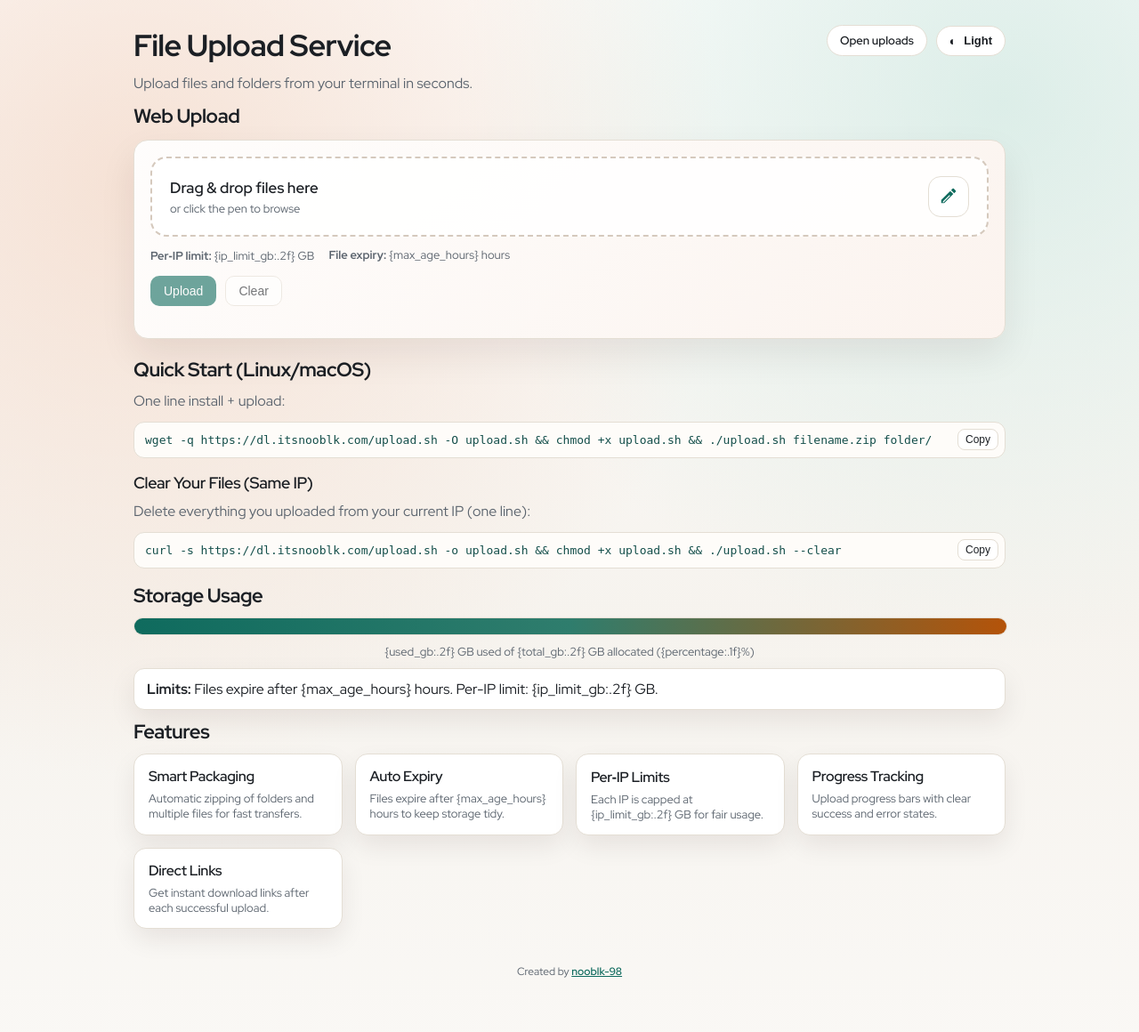
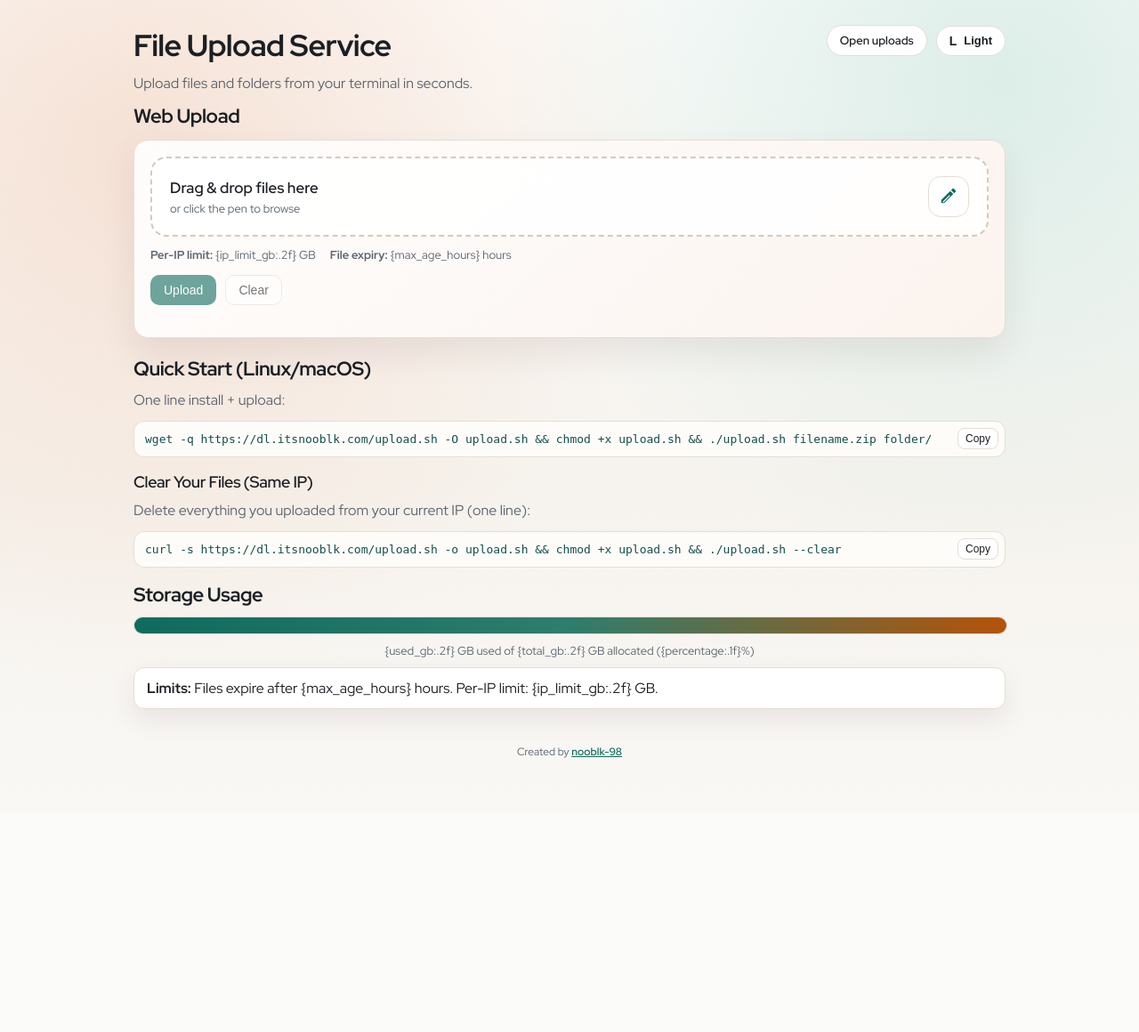
Before and after one commit to nooblk-98/temp-file-share, a Python web app: template backend/templates/index.html in a window 1280 px wide. Shown: the whole page at 89% size. After the commit the page ends 852 px from the top, so only its background shows below. Run offline with Jinja, Linux system fonts and the light colour scheme; the template is opened without the code that fills it, so the values that code supplies are empty.

Commit message:
Remove features section and update theme toggle icons
The features section and related CSS were removed from index.html and styles.css to simplify the UI. Theme toggle icons were changed from Unicode symbols to 'T', 'D', and 'L' in app.js and templates for improved clarity. Minor text adjustment was made to the per-IP limit label.

```diff
--- a/backend/static/app.js
+++ b/backend/static/app.js
@@ -21,7 +21,7 @@ const applyTheme = (theme) => {
     const isDark = theme === 'dark';
     if (themeToggle) themeToggle.setAttribute('aria-pressed', String(isDark));
     if (themeLabel) themeLabel.textContent = isDark ? 'Dark' : 'Light';
-    if (themeIcon) themeIcon.textContent = isDark ? '◑' : '◐';
+    if (themeIcon) themeIcon.textContent = isDark ? 'D' : 'L';
 };
 
 const initTheme = () => {
--- a/backend/static/styles.css
+++ b/backend/static/styles.css
@@ -367,31 +367,6 @@ footer {
     font-weight: 600;
 }
 
-.features-grid {
-    display: grid;
-    gap: 14px;
-    grid-template-columns: repeat(auto-fit, minmax(220px, 1fr));
-    margin-top: 10px;
-}
-
-.feature-card {
-    border: 1px solid var(--border);
-    border-radius: 14px;
-    padding: 14px 16px;
-    background: var(--panel);
-    box-shadow: 0 12px 28px var(--shadow);
-}
-
-.feature-card h3 {
-    margin: 0 0 6px;
-    font-size: 16px;
-}
-
-.feature-card p {
-    margin: 0;
-    font-size: 13px;
-}
-
 .top-bar {
     display: flex;
     align-items: flex-start;
--- a/backend/templates/index.html
+++ b/backend/templates/index.html
@@ -18,7 +18,7 @@
         <div class="top-actions">
             <a class="ghost-link" href="/uploads">Open uploads</a>
             <button class="theme-toggle" type="button" data-theme-toggle aria-pressed="false">
-                <span class="theme-toggle__icon" aria-hidden="true">◐</span>
+                <span class="theme-toggle__icon" aria-hidden="true">T</span>
                 <span class="theme-toggle__label">Light</span>
             </button>
         </div>
@@ -43,7 +43,7 @@
             </div>
         </div>
         <div class="upload-limits">
-            <div><strong>Per‑IP limit:</strong> {ip_limit_gb:.2f} GB</div>
+            <div><strong>Per-IP limit:</strong> {ip_limit_gb:.2f} GB</div>
             <div><strong>File expiry:</strong> {max_age_hours} hours</div>
         </div>
         <div class="upload-actions">
@@ -78,30 +78,6 @@
         <strong>Limits:</strong> Files expire after {max_age_hours} hours. Per-IP limit: {ip_limit_gb:.2f} GB.
     </div>
 
-    <h2>Features</h2>
-    <div class="features-grid">
-        <div class="feature-card">
-            <h3>Smart Packaging</h3>
-            <p>Automatic zipping of folders and multiple files for fast transfers.</p>
-        </div>
-        <div class="feature-card">
-            <h3>Auto Expiry</h3>
-            <p>Files expire after {max_age_hours} hours to keep storage tidy.</p>
-        </div>
-        <div class="feature-card">
-            <h3>Per‑IP Limits</h3>
-            <p>Each IP is capped at {ip_limit_gb:.2f} GB for fair usage.</p>
-        </div>
-        <div class="feature-card">
-            <h3>Progress Tracking</h3>
-            <p>Upload progress bars with clear success and error states.</p>
-        </div>
-        <div class="feature-card">
-            <h3>Direct Links</h3>
-            <p>Get instant download links after each successful upload.</p>
-        </div>
-    </div>
-
     <footer>
         Created by <a href="https://github.com/nooblk-98" target="_blank">nooblk-98</a>
     </footer>
--- a/backend/templates/uploads.html
+++ b/backend/templates/uploads.html
@@ -18,7 +18,7 @@
         <div class="top-actions">
             <a class="ghost-link" href="/">Back to home</a>
             <button class="theme-toggle" type="button" data-theme-toggle aria-pressed="false">
-                <span class="theme-toggle__icon" aria-hidden="true">◐</span>
+                <span class="theme-toggle__icon" aria-hidden="true">T</span>
                 <span class="theme-toggle__label">Light</span>
             </button>
         </div>
```
